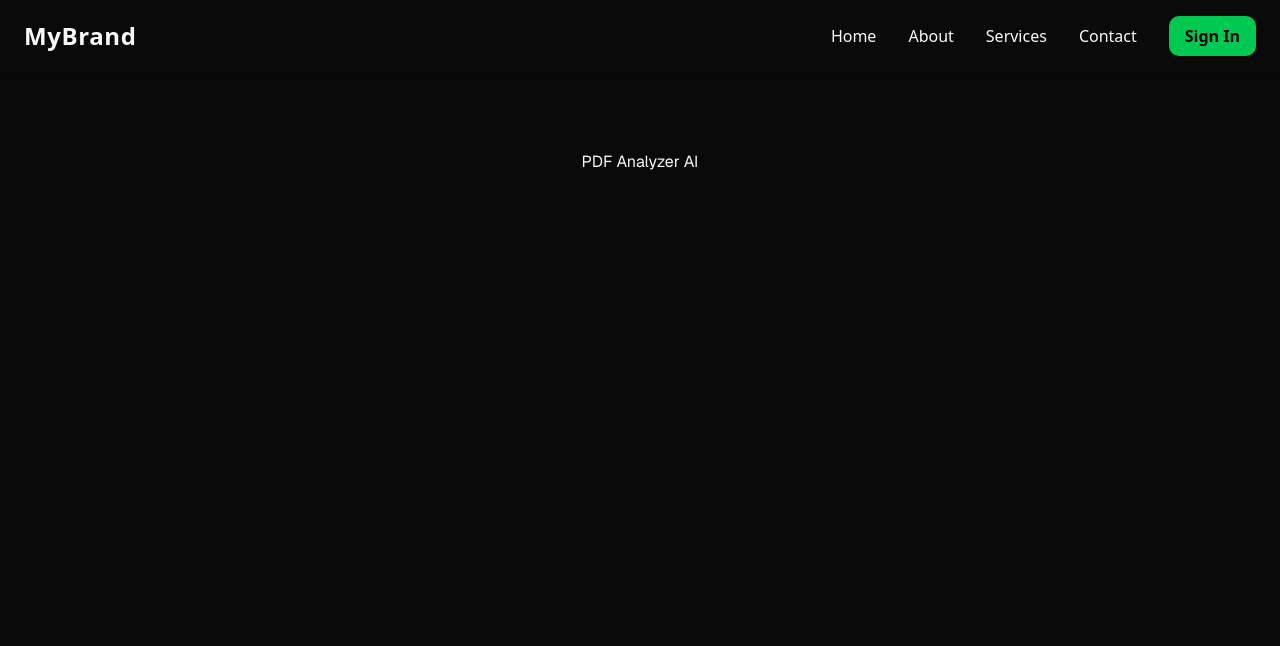
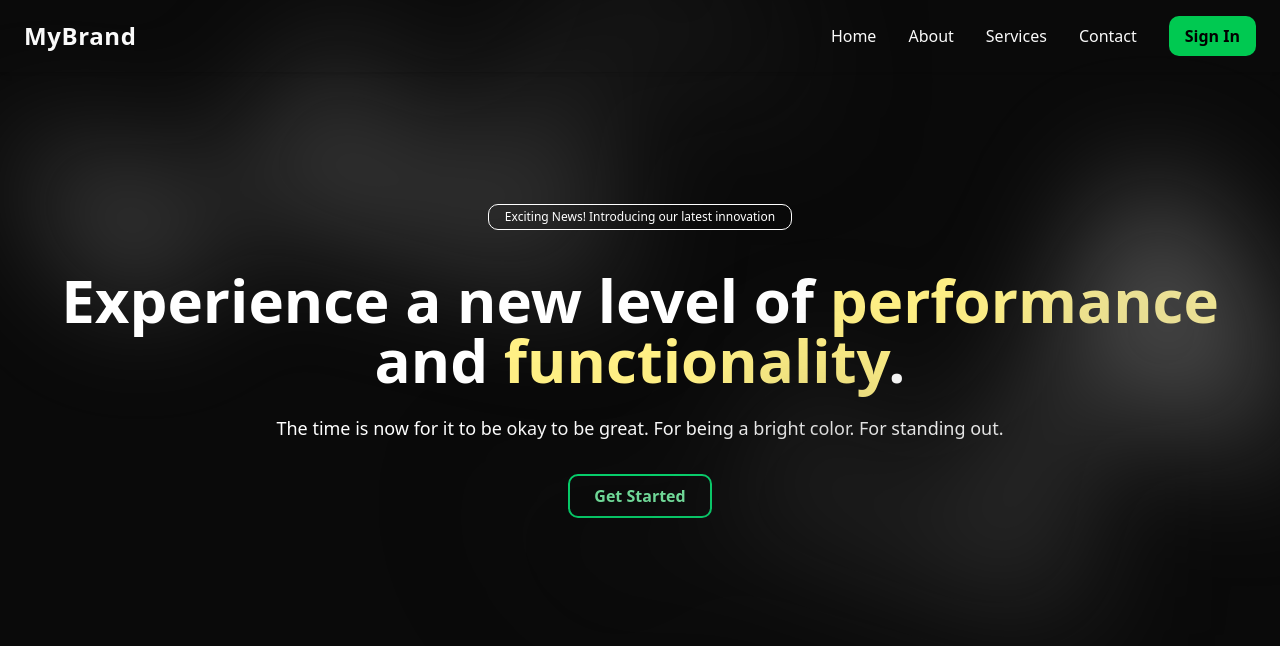
Before and after one commit to ArDnath/AIPdfAnalyzer, a Next.js app: page / in a window 1280 px wide. Shown: the top 646 px of the page. Built offline with nearby package versions, Linux system fonts and the light colour scheme; no server answers.

Commit message:
Hero Section Update

```diff
--- a/app/page.tsx
+++ b/app/page.tsx
@@ -1,9 +1,9 @@
-import Image from "next/image";
+import HeroSection from "../components/LandingPage/Hero";
 
 export default function Home() {
   return (
-    <div className="font-sans grid grid-rows-[20px_1fr_20px] items-center justify-items-center min-h-screen p-8 pb-20 gap-16 sm:p-20">
-      PDF Analyzer AI
-</div>
+    <main className="">
+      <HeroSection />
+    </main>
   );
 }
--- /dev/null
+++ b/components/LandingPage/Hero.tsx
@@ -0,0 +1,62 @@
+
+import Link from "next/link";
+
+const HeroSection = () => {
+  return (
+    <section className="relative h-[36rem] flex items-center  justify-center ">
+
+      {/* Top gradient blob */}
+      <div
+        aria-hidden="true"
+        className="absolute top-0 left-0 -translate-y-1/2 blur-3xl"
+      >
+        <div
+          style={{
+            clipPath:
+              "polygon(74.1% 44.1%, 100% 61.6%, 97.5% 26.9%, 85.5% 0.1%, 80.7% 2%, 72.5% 32.5%, 60.2% 62.4%, 52.4% 68.1%, 47.5% 58.3%, 45.2% 34.5%, 27.5% 76.7%, 0.1% 64.9%, 17.9% 100%, 27.6% 76.8%, 76.1% 97.7%, 74.1% 44.1%)",
+          }}
+          className="w-[50rem] aspect-[1155/678] bg-gradient-to-tr from-[#ffff] to-[#000000] opacity-40"
+        ></div>
+      </div>
+
+      {/* Hero Content */}
+      <div className="container mx-auto px-4 text-center relative">
+        <div className="mb-10 inline-flex text-xs rounded-lg border border-white py-1 px-4 font-medium text-white">
+          Exciting News! Introducing our latest innovation
+        </div>
+        <h1 className="text-4xl lg:text-6xl font-bold text-white mb-6">
+          Experience a new level of{" "}
+          <span className="text-yellow-200">performance</span> and{" "}
+          <span className="text-yellow-200">functionality</span>.
+        </h1>
+        <p className="text-lg text-white mb-8">
+          The time is now for it to be okay to be great. For being a bright
+          color. For standing out.
+        </p>
+
+<button className="px-6 py-2 rounded-lg font-semibold
+  border-2 border-green-400 text-green-300
+  hover:bg-green-400 hover:text-black
+  transition duration-300">
+  Get Started
+</button>
+      </div>
+
+      {/* Bottom gradient blob */}
+      <div
+        aria-hidden="true"
+        className="absolute bottom-0 right-0 -translate-y-0  blur-3xl"
+      >
+        <div
+          style={{
+            clipPath:
+              "polygon(74.1% 44.1%, 100% 61.6%, 97.5% 26.9%, 85.5% 0.1%, 80.7% 2%, 72.5% 32.5%, 60.2% 62.4%, 52.4% 68.1%, 47.5% 58.3%, 45.2% 34.5%, 27.5% 76.7%, 0.1% 64.9%, 17.9% 100%, 27.6% 76.8%, 76.1% 97.7%, 74.1% 44.1%)",
+          }}
+          className="w-[50rem] aspect-[1155/678] bg-gradient-to-tr from-[#000000] to-[#fff] opacity-40"
+        ></div>
+      </div>
+    </section>
+  );
+};
+
+export default HeroSection;
```
Also changed, not shown: app/dashboard/_components/DashboardContent.tsx (added), app/dashboard/page.tsx (added).
